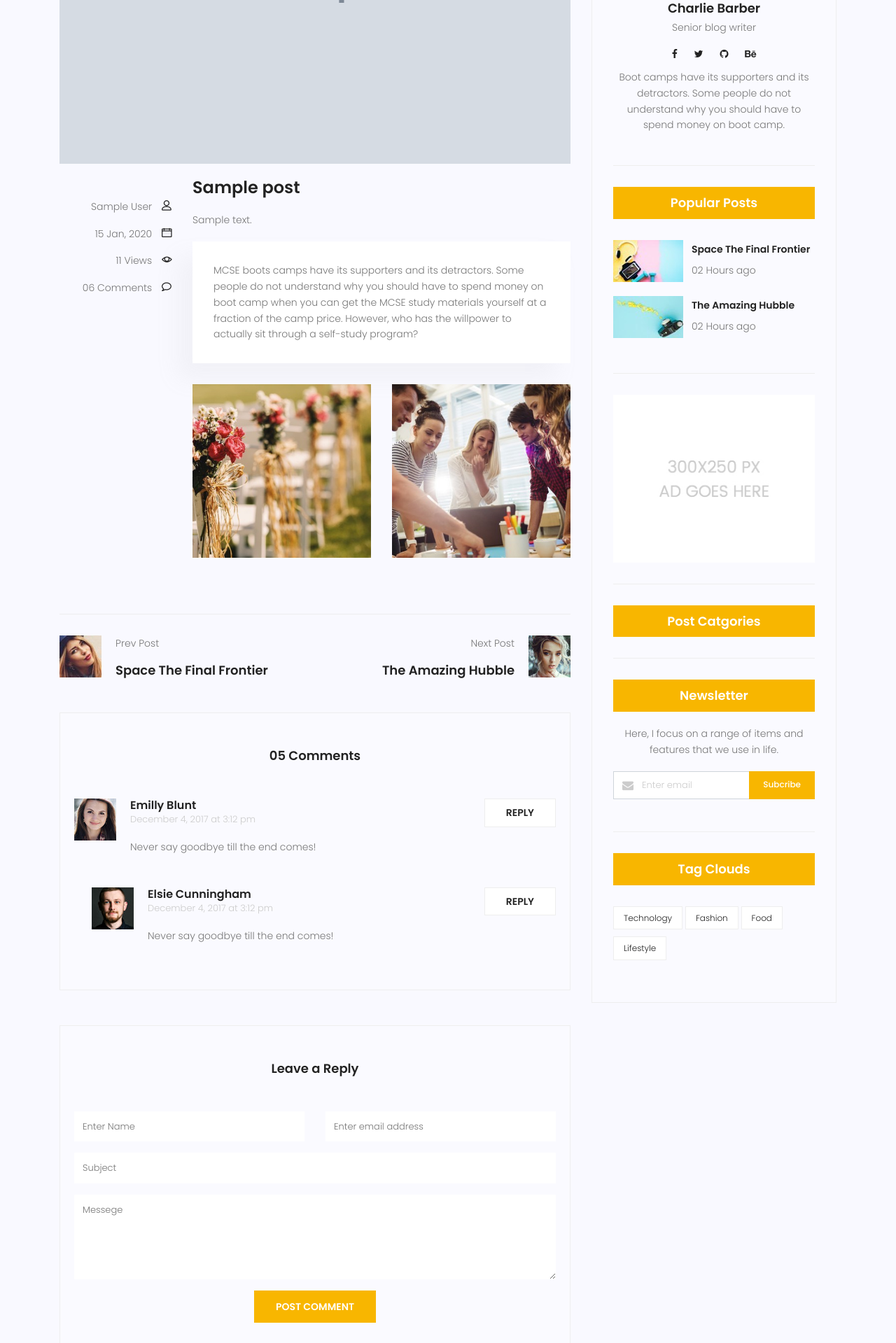
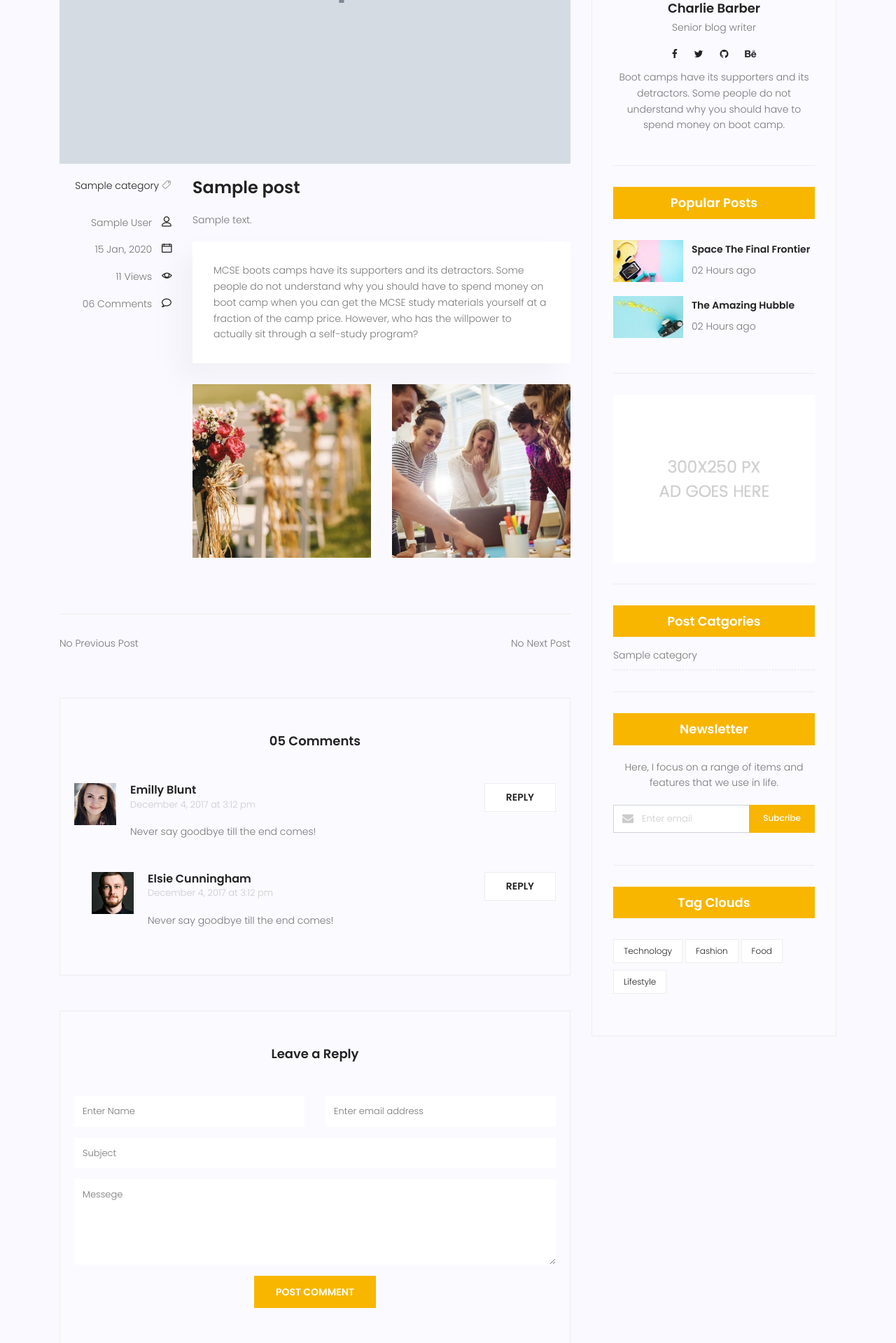
Before and after one commit to Mohammadiaa/mysite, a Django app: page /myblog/post/1/ in a window 1280 px wide. Shown: the part 734-2653 px from the top of the page at 70% size. Run offline with Django 5.2, Linux system fonts and the light colour scheme; tables that the repository leaves empty hold one stand-in row (values such as "Sample post"); grey boxes marked "Sample" are stand-in pictures; some libraries are stand-ins or nearby versions.

Commit message:
Implement post navigation and refactor category system
+ Implemented Previous/Next post navigation logic: Added functionality to find and display the adjacent posts based on the current object's index in the queryset.
+ Refactored Category system: Replaced static categories with a dynamic ManyToManyField relationship and updated the Django admin registration.
+ Optimized Template Rendering: Used a for loop and the join filter to display categories cleanly without trailing commas.
+ Improved Metadata Display: Updated and formatted the published date and post metadata (views, categories) for better UI/UX.
+ Enhanced View Logic: Managed the context data to ensure navigation buttons only appear when a valid previous or next post exists

```diff
--- a/myblog/admin.py
+++ b/myblog/admin.py
@@ -1,5 +1,5 @@
 from django.contrib import admin
-from myblog.models import Post
+from myblog.models import Post,Category
 # Register your models here.
 class PostAdmin(admin.ModelAdmin):
     date_hierarchy = "published_date"
@@ -7,4 +7,6 @@ class PostAdmin(admin.ModelAdmin):
     list_display = ("title", "author" ,"counted_views", "status", "published_date")
     list_filter = ("status", "author")
     search_fields = ["title", "content"]
+
+admin.site.register(Category)
 admin.site.register(Post,  PostAdmin)
--- a/myblog/views.py
+++ b/myblog/views.py
@@ -10,9 +10,26 @@ def myblog_view(request):
 
 def myblog_single(request, pid):
     post = get_object_or_404(Post, id=pid, status=1, published_date__lte=timezone.now())
-    context = {'Posts': post}
+
+    all_posts = list(Post.objects.filter(status=1, published_date__lte=timezone.now()).order_by('published_date'))
+    current_post_index = all_posts.index(post)
+
+    prev_post = None
+    next_post = None
+
+    if current_post_index > 0: #قبلش پست هست
+        prev_post = all_posts[current_post_index - 1]
+
+    if current_post_index < len(all_posts) - 1: #بعدش پست هست
+        next_post = all_posts[current_post_index + 1]
+
+    context = {
+               'post': post,
+               'prev_post': prev_post,
+               'next_post': next_post}
+
     post.counted_views += 1
     post.save()
 
-    context = {'post': post}
+
     return render(request, 'myblog/blog-single.html', context)
--- a/templates/myblog/blog-single.html
+++ b/templates/myblog/blog-single.html
@@ -1,7 +1,4 @@
-{% extends 'base.html' %}
-{% load static %}
-
-{% block content %}
+{% extends 'base.html' %} {% load static %} {% block content %}
 <section class="relative about-banner">
   <div class="overlay overlay-bg"></div>
   <div class="container">
@@ -27,16 +24,27 @@
         <div class="single-post row">
           <div class="col-lg-12">
             <div class="feature-img">
-              <img class="img-fluid" src="{{ post.image.url }}" alt="{{ post.title }}">
+              <img
+                class="img-fluid"
+                src="{{ post.image.url }}"
+                alt="{{ post.title }}"
+              />
             </div>
           </div>
-
           <div class="col-lg-3 col-md-3 meta-details">
             <ul class="tags">
-              {% for cat in post.category.all %}
-                <li><a href="#">{{ cat.name }}{% if not forloop.last %}, {% endif %}</a></li>
-              {% endfor %}
+              {% if post.category.all %}
+              <li>
+                {% for cat in post.category.all %}
+                <a href="#"
+                  >{{ cat.name }}{% if not forloop.last %}, {% endif %}</a
+                >
+                {% endfor %}
+              </li>
+              <span class="lnr lnr-tag"></span>
+              {% endif %}
             </ul>
+
             <div class="user-details row">
               <p class="user-name col-lg-12 col-md-12 col-6">
                 <a href="#">{{ post.author.get_full_name }}</a>
@@ -59,36 +67,96 @@
 
           <div class="col-lg-9 col-md-9">
             <h3 class="mt-20 mb-20">{{ post.title }}</h3>
-            <p class="excert">
-              {{ post.content|safe }}
-            </p>
+            <p class="excert">{{ post.content|safe }}</p>
 
             <div class="quotes">
-              MCSE boots camps have its supporters and its detractors. Some people do not understand why you should have to spend money on boot camp when you can get the MCSE study materials yourself at a fraction of the camp price. However, who has the willpower to actually sit through a self-study program?
+              MCSE boots camps have its supporters and its detractors. Some
+              people do not understand why you should have to spend money on
+              boot camp when you can get the MCSE study materials yourself at a
+              fraction of the camp price. However, who has the willpower to
+              actually sit through a self-study program?
             </div>
 
             <div class="row mt-30 mb-30">
               <div class="col-6">
-                <img class="img-fluid" src="{% static 'img/blog/post-img1.jpg' %}" alt="">
+                <img
+                  class="img-fluid"
+                  src="{% static 'img/blog/post-img1.jpg' %}"
+                  alt=""
+                />
               </div>
               <div class="col-6">
-                <img class="img-fluid" src="{% static 'img/blog/post-img2.jpg' %}" alt="">
+                <img
+                  class="img-fluid"
+                  src="{% static 'img/blog/post-img2.jpg' %}"
+                  alt=""
+                />
               </div>
             </div>
           </div>
         </div>
-
         <div class="navigation-area">
           <div class="row">
-            <div class="col-lg-6 col-md-6 col-12 nav-left flex-row d-flex justify-content-start align-items-center">
-              <div class="thumb"><a href="#"><img class="img-fluid" src="{% static 'img/blog/prev.jpg' %}" alt=""></a></div>
-              <div class="arrow"><a href="#"><span class="lnr text-white lnr-arrow-left"></span></a></div>
-              <div class="detials"><p>Prev Post</p><a href="#"><h4>Space The Final Frontier</h4></a></div>
+            <div
+              class="col-lg-6 col-md-6 col-12 nav-left flex-row d-flex justify-content-start align-items-center"
+            >
+              {% if prev_post %}
+              <div class="thumb">
+                <a href="{% url 'myblog:single' pid=prev_post.id %}">
+                  <img
+                    class="img-fluid"
+                    src="{{ prev_post.image.url }}"
+                    alt=""
+                  />
+                </a>
+              </div>
+              <div class="arrow">
+                <a href="{% url 'myblog:single' pid=prev_post.id %}">
+                  <span class="lnr text-white lnr-arrow-left"></span>
+                </a>
+              </div>
+              <div class="detials">
+                <p>Prev Post</p>
+                <a href="{% url 'myblog:single' pid=prev_post.id %}">
+                  <h4>{{ prev_post.title }}</h4>
+                </a>
+              </div>
+              {% else %}
+              <div class="detials">
+                <p>No Previous Post</p>
+              </div>
+              {% endif %}
             </div>
-            <div class="col-lg-6 col-md-6 col-12 nav-right flex-row d-flex justify-content-end align-items-center">
-              <div class="detials"><p>Next Post</p><a href="#"><h4>The Amazing Hubble</h4></a></div>
-              <div class="arrow"><a href="#"><span class="lnr text-white lnr-arrow-right"></span></a></div>
-              <div class="thumb"><a href="#"><img class="img-fluid" src="{% static 'img/blog/next.jpg' %}" alt=""></a></div>
+
+            <div
+              class="col-lg-6 col-md-6 col-12 nav-right flex-row d-flex justify-content-end align-items-center"
+            >
+              {% if next_post %}
+              <div class="detials">
+                <p>Next Post</p>
+                <a href="{% url 'myblog:single' pid=next_post.id %}">
+                  <h4>{{ next_post.title }}</h4>
+                </a>
+              </div>
+              <div class="arrow">
+                <a href="{% url 'myblog:single' pid=next_post.id %}">
+                  <span class="lnr text-white lnr-arrow-right"></span>
+                </a>
+              </div>
+              <div class="thumb">
+                <a href="{% url 'myblog:single' pid=next_post.id %}">
+                  <img
+                    class="img-fluid"
+                    src="{{ next_post.image.url }}"
+                    alt=""
+                  />
+                </a>
+              </div>
+              {% else %}
+              <div class="detials">
+                <p>No Next Post</p>
+              </div>
+              {% endif %}
             </div>
           </div>
         </div>
@@ -98,27 +166,35 @@
           <div class="comment-list">
             <div class="single-comment justify-content-between d-flex">
               <div class="user justify-content-between d-flex">
-                <div class="thumb"><img src="{% static 'img/blog/c1.jpg' %}" alt=""></div>
+                <div class="thumb">
+                  <img src="{% static 'img/blog/c1.jpg' %}" alt="" />
+                </div>
                 <div class="desc">
                   <h5><a href="#">Emilly Blunt</a></h5>
-                  <p class="date">December 4, 2017 at 3:12 pm </p>
+                  <p class="date">December 4, 2017 at 3:12 pm</p>
                   <p class="comment">Never say goodbye till the end comes!</p>
                 </div>
               </div>
-              <div class="reply-btn"><a href="" class="btn-reply text-uppercase">reply</a></div>
+              <div class="reply-btn">
+                <a href="" class="btn-reply text-uppercase">reply</a>
+              </div>
             </div>
           </div>
           <div class="comment-list left-padding">
             <div class="single-comment justify-content-between d-flex">
               <div class="user justify-content-between d-flex">
-                <div class="thumb"><img src="{% static 'img/blog/c2.jpg' %}" alt=""></div>
+                <div class="thumb">
+                  <img src="{% static 'img/blog/c2.jpg' %}" alt="" />
+                </div>
                 <div class="desc">
                   <h5><a href="#">Elsie Cunningham</a></h5>
-                  <p class="date">December 4, 2017 at 3:12 pm </p>
+                  <p class="date">December 4, 2017 at 3:12 pm</p>
                   <p class="comment">Never say goodbye till the end comes!</p>
                 </div>
               </div>
-              <div class="reply-btn"><a href="" class="btn-reply text-uppercase">reply</a></div>
+              <div class="reply-btn">
+                <a href="" class="btn-reply text-uppercase">reply</a>
+              </div>
             </div>
           </div>
         </div>
@@ -128,17 +204,31 @@
           <form>
             <div class="form-group form-inline">
               <div class="form-group col-lg-6 col-md-12 name">
-                <input type="text" class="form-control" placeholder="Enter Name">
+                <input
+                  type="text"
+                  class="form-control"
+                  placeholder="Enter Name"
+                />
               </div>
               <div class="form-group col-lg-6 col-md-12 email">
-                <input type="email" class="form-control" placeholder="Enter email address">
+                <input
+                  type="email"
+                  class="form-control"
+                  placeholder="Enter email address"
+                />
               </div>
             </div>
             <div class="form-group">
-              <input type="text" class="form-control" placeholder="Subject">
+              <input type="text" class="form-control" placeholder="Subject" />
             </div>
             <div class="form-group">
-              <textarea class="form-control mb-10" rows="5" name="message" placeholder="Messege" required=""></textarea>
+              <textarea
+                class="form-control mb-10"
+                rows="5"
+                name="message"
+                placeholder="Messege"
+                required=""
+              ></textarea>
             </div>
             <button class="primary-btn text-uppercase">Post Comment</button>
           </form>
@@ -149,58 +239,111 @@
         <div class="widget-wrap">
           <div class="single-sidebar-widget search-widget">
             <form class="search-form" action="#">
-              <input placeholder="Search Posts" name="search" type="text" onfocus="this.placeholder = ''" onblur="this.placeholder = 'Search Posts'">
+              <input
+                placeholder="Search Posts"
+                name="search"
+                type="text"
+                onfocus="this.placeholder = ''"
+                onblur="this.placeholder = 'Search Posts'"
+              />
               <button type="submit"><i class="fa fa-search"></i></button>
             </form>
           </div>
           <div class="single-sidebar-widget user-info-widget">
-            <img src="{% static 'img/blog/user-info.png' %}" alt="">
+            <img src="{% static 'img/blog/user-info.png' %}" alt="" />
             <a href="#"><h4>Charlie Barber</h4></a>
             <p>Senior blog writer</p>
             <ul class="social-links">
-              <li><a href="#"><i class="fa fa-facebook"></i></a></li>
-              <li><a href="#"><i class="fa fa-twitter"></i></a></li>
-              <li><a href="#"><i class="fa fa-github"></i></a></li>
-              <li><a href="#"><i class="fa fa-behance"></i></a></li>
+              <li>
+                <a href="#"><i class="fa fa-facebook"></i></a>
+              </li>
+              <li>
+                <a href="#"><i class="fa fa-twitter"></i></a>
+              </li>
+              <li>
+                <a href="#"><i class="fa fa-github"></i></a>
+              </li>
+              <li>
+                <a href="#"><i class="fa fa-behance"></i></a>
+              </li>
             </ul>
             <p>
-              Boot camps have its supporters and its detractors. Some people do not understand why you should have to spend money on boot camp.
+              Boot camps have its supporters and its detractors. Some people do
+              not understand why you should have to spend money on boot camp.
             </p>
           </div>
           <div class="single-sidebar-widget popular-post-widget">
             <h4 class="popular-title">Popular Posts</h4>
             <div class="popular-post-list">
               <div class="single-post-list d-flex flex-row align-items-center">
-                <div class="thumb"><img class="img-fluid" src="{% static 'img/blog/pp1.jpg' %}" alt=""></div>
-                <div class="details"><a href="#"><h6>Space The Final Frontier</h6></a><p>02 Hours ago</p></div>
+                <div class="thumb">
+                  <img
+                    class="img-fluid"
+                    src="{% static 'img/blog/pp1.jpg' %}"
+                    alt=""
+                  />
+                </div>
+                <div class="details">
+                  <a href="#"><h6>Space The Final Frontier</h6></a>
+                  <p>02 Hours ago</p>
+                </div>
               </div>
               <div class="single-post-list d-flex flex-row align-items-center">
-                <div class="thumb"><img class="img-fluid" src="{% static 'img/blog/pp2.jpg' %}" alt=""></div>
-                <div class="details"><a href="#"><h6>The Amazing Hubble</h6></a><p>02 Hours ago</p></div>
+                <div class="thumb">
+                  <img
+                    class="img-fluid"
+                    src="{% static 'img/blog/pp2.jpg' %}"
+                    alt=""
+                  />
+                </div>
+                <div class="details">
+                  <a href="#"><h6>The Amazing Hubble</h6></a>
+                  <p>02 Hours ago</p>
+                </div>
               </div>
             </div>
           </div>
           <div class="single-sidebar-widget ads-widget">
-            <a href="#"><img class="img-fluid" src="{% static 'img/blog/ads-banner.jpg' %}" alt=""></a>
+            <a href="#"
+              ><img
+                class="img-fluid"
+                src="{% static 'img/blog/ads-banner.jpg' %}"
+                alt=""
+            /></a>
           </div>
           <div class="single-sidebar-widget post-category-widget">
             <h4 class="category-title">Post Catgories</h4>
             <ul class="cat-list">
               {% for cat in post.category.all %}
-              <li><a href="#" class="d-flex justify-content-between"><p>{{ cat.name }}</p></a></li>
+              <li>
+                <a href="#" class="d-flex justify-content-between"
+                  ><p>{{ cat.name }}</p></a
+                >
+              </li>
               {% endfor %}
             </ul>
           </div>
           <div class="single-sidebar-widget newsletter-widget">
             <h4 class="newsletter-title">Newsletter</h4>
-            <p>Here, I focus on a range of items and features that we use in life.</p>
+            <p>
+              Here, I focus on a range of items and features that we use in
+              life.
+            </p>
             <div class="form-group d-flex flex-row">
               <div class="col-autos">
                 <div class="input-group">
                   <div class="input-group-prepend">
-                    <div class="input-group-text"><i class="fa fa-envelope" aria-hidden="true"></i></div>
+                    <div class="input-group-text">
+                      <i class="fa fa-envelope" aria-hidden="true"></i>
+                    </div>
                   </div>
-                  <input type="text" class="form-control" placeholder="Enter email" onfocus="this.placeholder = ''" onblur="this.placeholder = 'Enter email'">
+                  <input
+                    type="text"
+                    class="form-control"
+                    placeholder="Enter email"
+                    onfocus="this.placeholder = ''"
+                    onblur="this.placeholder = 'Enter email'"
+                  />
                 </div>
               </div>
               <a href="#" class="bbtns">Subcribe</a>
```
Also changed, not shown: myblog/models.py (+6 -1 lines), templates/myblog/blog-home.html (+3 -4 lines), myblog/migrations/0006_category_post_category.py (added).
